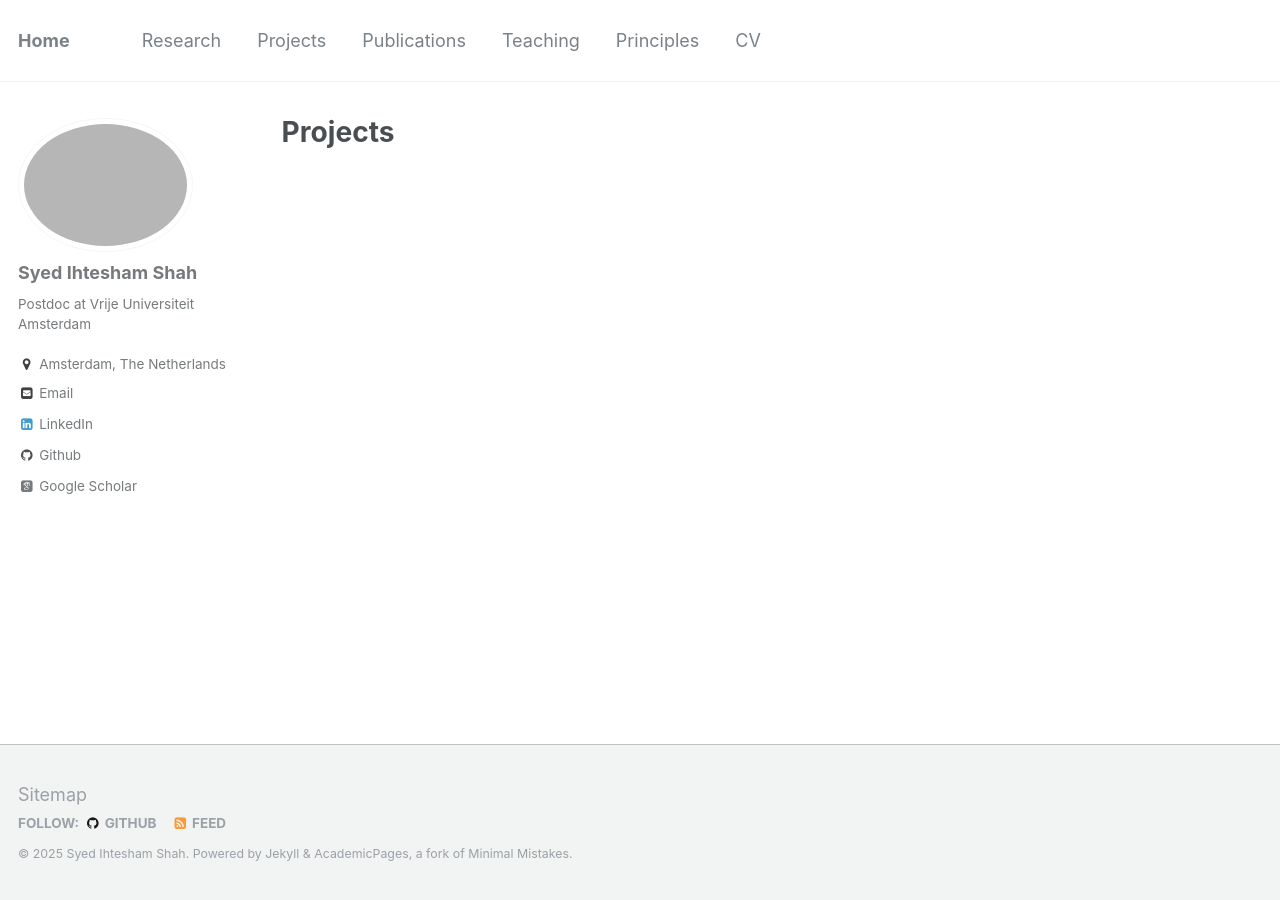
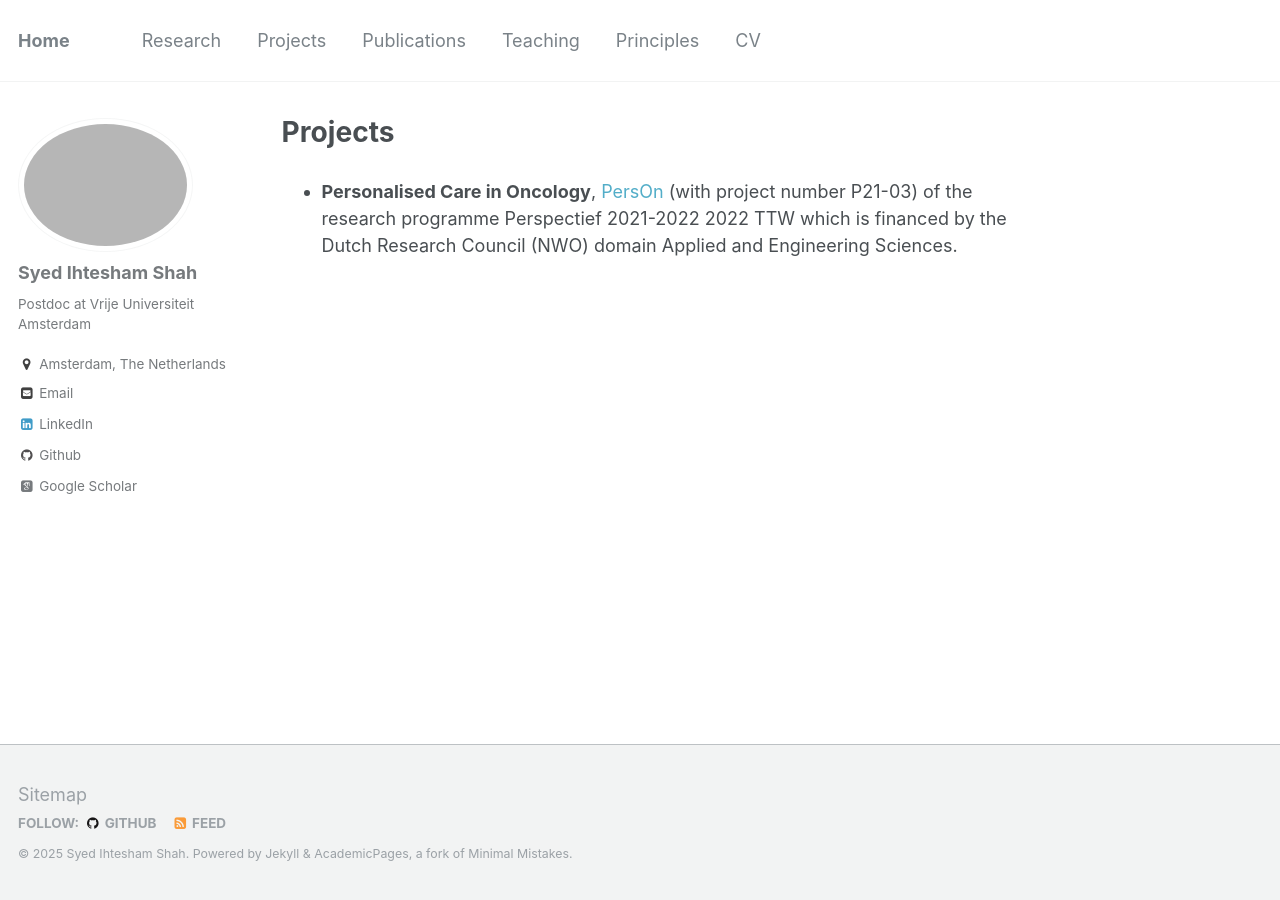
Before and after one commit to IhteshamShah/IhteshamShah.github.io, a Jekyll site: the page built from _pages/projects.md, in a window 1280 px wide. Built offline with Jekyll 4.4.1, drawn with Linux system fonts in a browser that asks for light colours; some web fonts are replaced.

Commit message:
changed details

```diff
--- a/_pages/projects.md
+++ b/_pages/projects.md
@@ -3,3 +3,5 @@ title: "Projects"
 permalink: /projects/
 author_profile: true
 ---
+
+* **Personalised  Care in Oncology**, [PersOn](https://www.personalisedcareinoncology.nl/) (with project number P21-03) of the research programme Perspectief 2021-2022 2022 TTW which is financed by the Dutch Research Council (NWO) domain Applied and Engineering Sciences.
```
